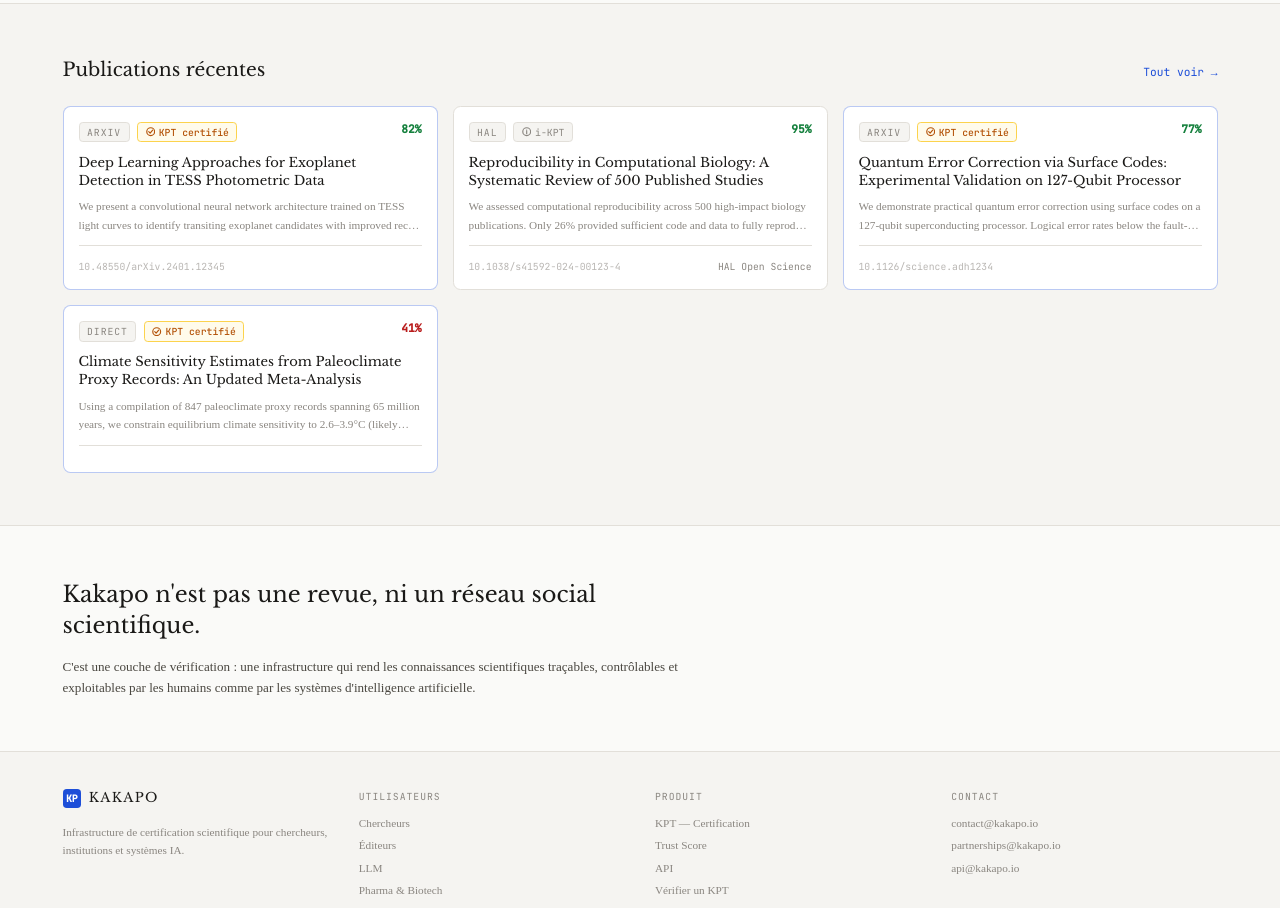
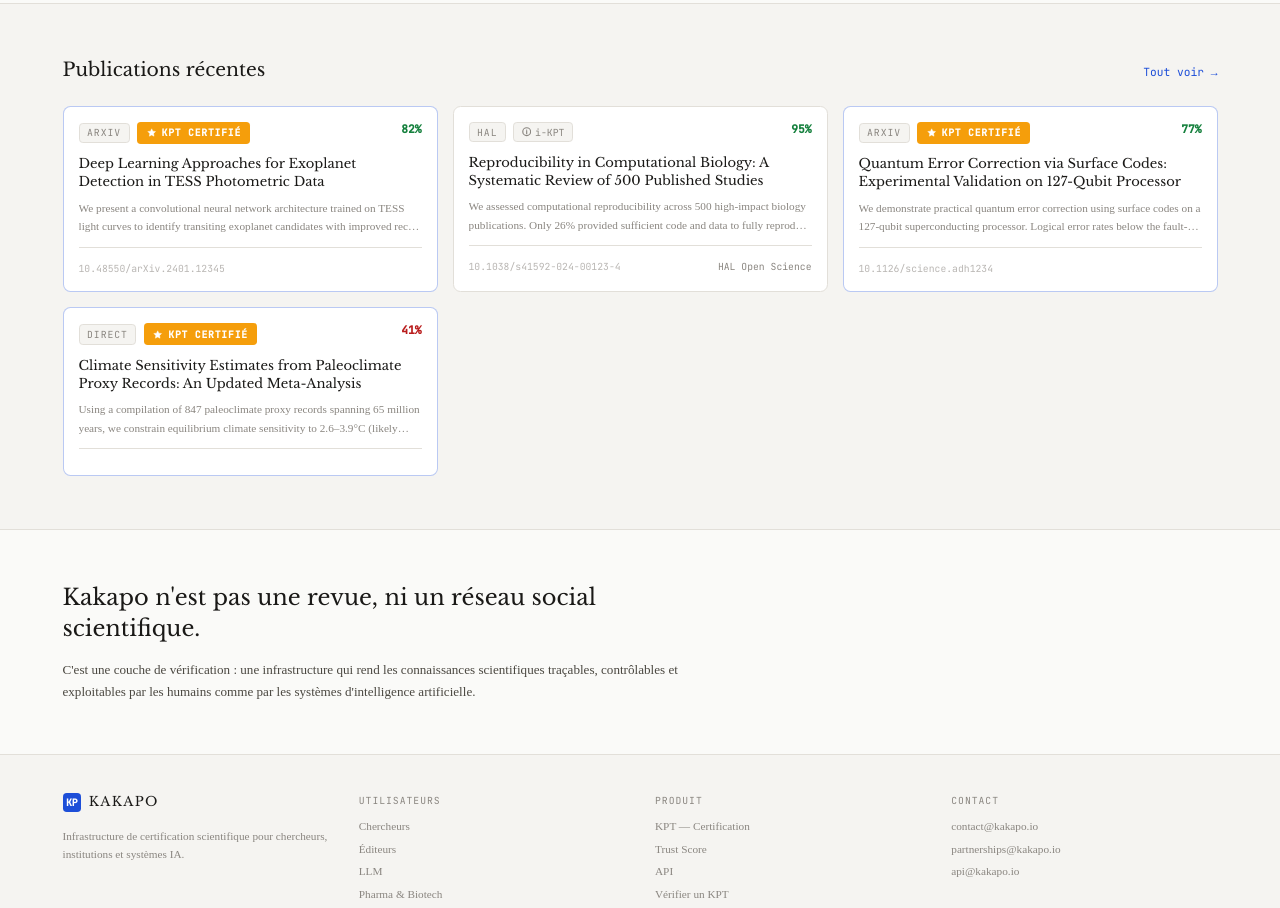
Before and after one commit to kkpo-adil/kakapo-front, a Next.js app: page / in a window 1280 px wide. Shown: the part 1040-1948 px from the top of the page. Built offline with nearby package versions, Linux system fonts and the light colour scheme; no server answers.

Commit message:
feat: KPTStatusBadge redesign - solid amber certified badge

```diff
--- a/src/components/publication/KPTStatusBadge.tsx
+++ b/src/components/publication/KPTStatusBadge.tsx
@@ -12,17 +12,27 @@ export function KPTStatusBadge({ status, size = "sm" }: KPTStatusBadgeProps) {
    return (
      <span
        className={cn(
-          "inline-flex items-center gap-1 rounded font-mono font-medium",
-          "bg-amber-50 border border-amber-300 text-amber-700",
-          isSmall ? "text-2xs px-2 py-0.5" : "text-xs px-2.5 py-1"
+         "inline-flex items-center gap-1.5 font-mono font-semibold uppercase tracking-wider",
+         "bg-amber-500 text-white rounded",
+         isSmall ? "text-2xs px-2.5 py-1" : "text-xs px-3 py-1.5"
        )}
+       style={{ letterSpacing: "0.08em" }}
        aria-label="KPT certifié"
      >
-        <svg className={isSmall ? "w-2.5 h-2.5" : "w-3 h-3"} viewBox="0 0 12 12" fill="none">
-          <circle cx="6" cy="6" r="5" stroke="currentColor" strokeWidth="1.5"/>
-          <path d="M3.5 6l1.8 1.8L8.5 4" stroke="currentColor" strokeWidth="1.5" strokeLinecap="round" strokeLinejoin="round"/>
+       <svg
+         className={isSmall ? "w-2.5 h-2.5 flex-shrink-0" : "w-3 h-3 flex-shrink-0"}
+         viewBox="0 0 12 12"
+         fill="none"
+       >
+         <path
+           d="M6 1L7.5 4L11 4.5L8.5 7L9 10.5L6 9L3 10.5L3.5 7L1 4.5L4.5 4L6 1Z"
+           fill="white"
+           stroke="white"
+           strokeWidth="0.5"
+           strokeLinejoin="round"
+         />
        </svg>
-        KPT certifié
+       KPT Certifié
      </span>
    );
  }
@@ -30,8 +40,8 @@ export function KPTStatusBadge({ status, size = "sm" }: KPTStatusBadgeProps) {
  return (
    <span
      className={cn(
-        "inline-flex items-center gap-1 rounded font-mono relative group",
-        "bg-surface-3 border border-border text-text-muted",
+       "inline-flex items-center gap-1 font-mono relative group",
+       "bg-surface-3 border border-border text-text-muted rounded",
        isSmall ? "text-2xs px-2 py-0.5" : "text-xs px-2.5 py-1"
      )}
      aria-label="i-KPT indexé — Publication indexée à des fins de démonstration"
```
Lines whose indentation alone changed are shown as unchanged.
